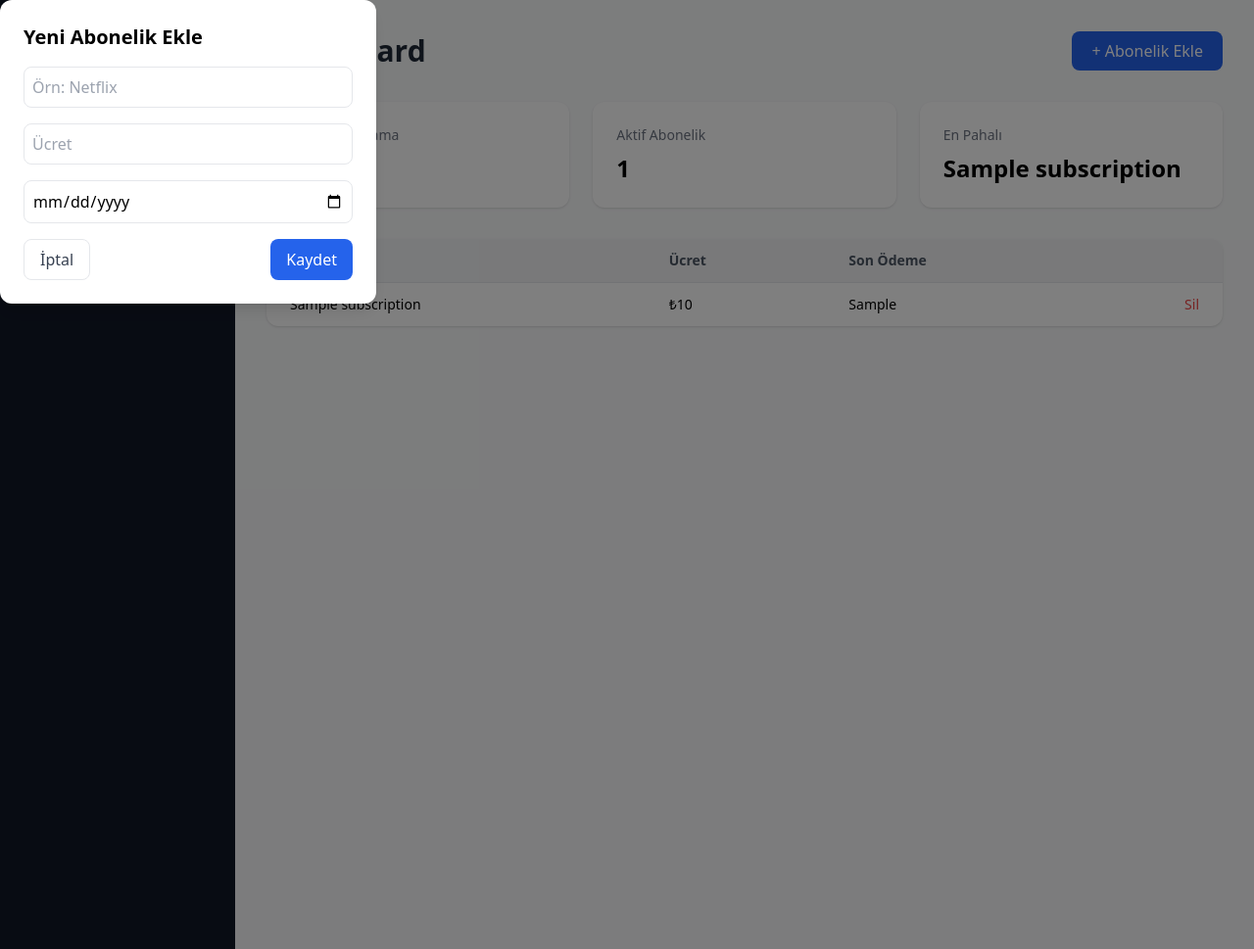
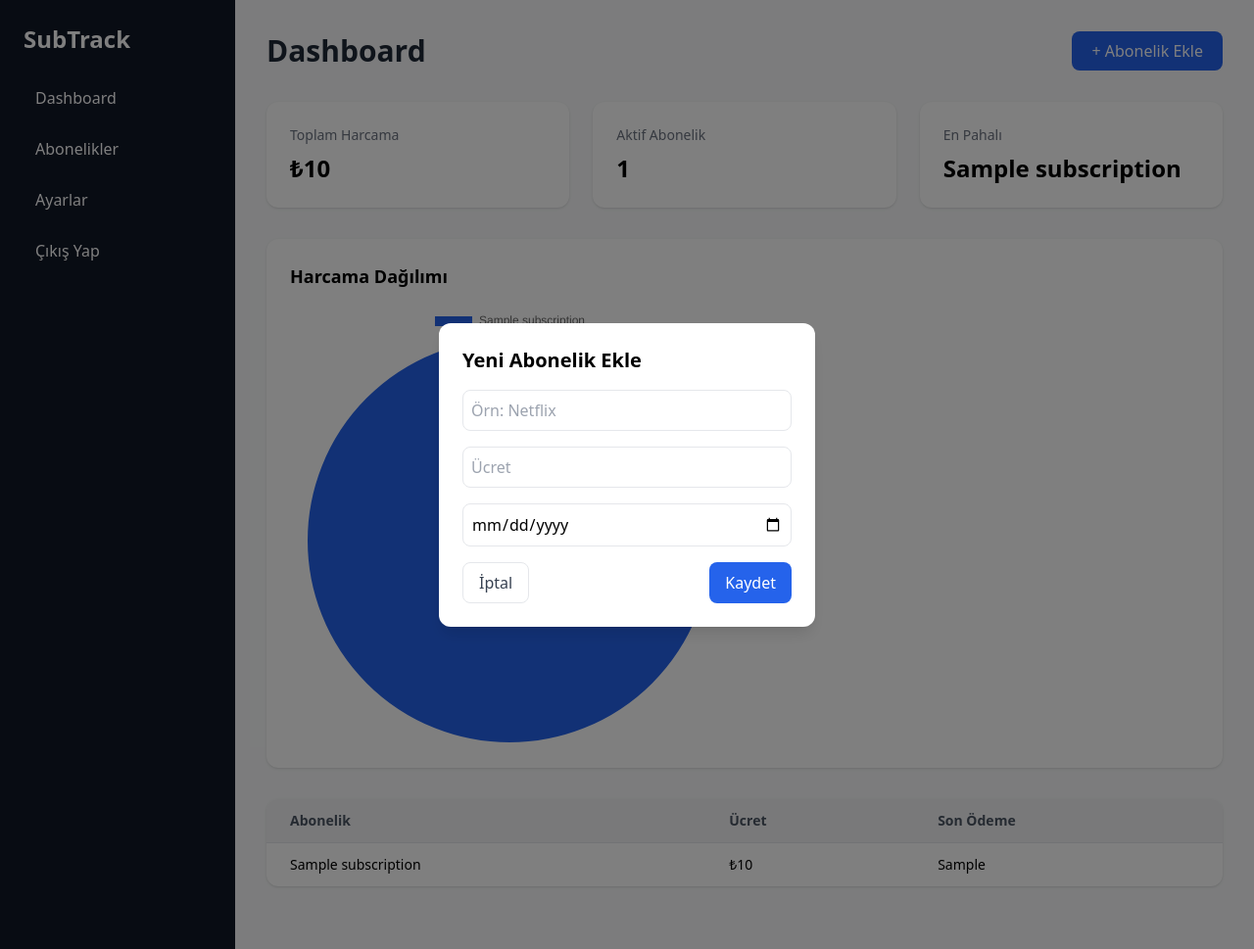
Before and after one commit to onurhasc/subscription-app, a Flask app: page / in a window 1280 px wide, after a click on "+ Abonelik Ekle". Shown: the whole page at 98% size. Run offline with Flask 3, Linux system fonts and the light colour scheme; a user stored in the database is signed in; tables that the repository leaves empty hold one stand-in row (values such as "Sample post"); some libraries are stand-ins or nearby versions.

Commit message:
add working chart

```diff
--- a/templates/dashboard.html
+++ b/templates/dashboard.html
@@ -4,10 +4,13 @@
     <meta charset="UTF-8">
     <title>{{ title }}</title>
 
-    <!-- Tailwind CDN -->
+    <!-- Tailwind -->
     <script src="https://cdn.tailwindcss.com"></script>
 
+    <!-- Chart.js -->
+    <script src="https://cdn.jsdelivr.net/npm/chart.js"></script>
 </head>
+
 <body class="bg-gray-50 font-sans">
 
 <div class="flex h-screen">
@@ -53,6 +56,14 @@
             </div>
         </div>
 
+        <!-- Chart -->
+        <div class="bg-white p-6 rounded-xl shadow mb-8">
+            <h2 class="text-lg font-semibold mb-4">Harcama Dağılımı</h2>
+            <div class="max-w-md">
+                <canvas id="myChart"></canvas>
+            </div>
+        </div>
+
         <!-- Table -->
         <div class="bg-white rounded-xl shadow overflow-hidden mb-8">
             <table class="w-full text-sm text-left">
@@ -61,7 +72,6 @@
                     <th class="px-6 py-3">Abonelik</th>
                     <th class="px-6 py-3">Ücret</th>
                     <th class="px-6 py-3">Son Ödeme</th>
-                    <th class="px-6 py-3"></th>
                 </tr>
                 </thead>
                 <tbody>
@@ -70,12 +80,6 @@
                     <td class="px-6 py-3 font-medium">{{ s.name }}</td>
                     <td class="px-6 py-3">₺{{ s.price }}</td>
                     <td class="px-6 py-3">{{ s.next }}</td>
-                    <td class="px-6 py-3 text-right">
-                        <a href="/delete/{{ loop.index0 }}"
-                           class="text-red-500 hover:underline">
-                            Sil
-                        </a>
-                    </td>
                 </tr>
                 {% endfor %}
                 </tbody>
@@ -85,20 +89,23 @@
     </div>
 </div>
 
-<!-- Add Modal -->
-<div id="modal" class="fixed inset-0 bg-black bg-opacity-50 hidden items-center justify-center">
+<!-- Modal -->
+<div id="modal" class="fixed inset-0 bg-black bg-opacity-50 hidden flex items-center justify-center">
     <form method="POST" action="/add"
           class="bg-white p-6 rounded-xl w-96 space-y-4 shadow-lg">
 
         <h2 class="text-xl font-bold">Yeni Abonelik Ekle</h2>
 
         <input name="name" type="text" placeholder="Örn: Netflix"
+               required
                class="w-full border p-2 rounded-lg focus:outline-blue-500">
 
         <input name="price" type="number" placeholder="Ücret"
+               required
                class="w-full border p-2 rounded-lg focus:outline-blue-500">
 
         <input name="next" type="date"
+               required
                class="w-full border p-2 rounded-lg focus:outline-blue-500">
 
         <div class="flex justify-between">
@@ -114,5 +121,27 @@
     </form>
 </div>
 
+<!-- Chart Script -->
+<script>
+const labels = {{ labels | tojson }};
+const values = {{ values | tojson }};
+
+if (labels.length > 0) {
+    new Chart(document.getElementById('myChart'), {
+        type: 'pie',
+        data: {
+            labels: labels,
+            datasets: [{
+                data: values,
+                backgroundColor: [
+                    '#2563eb','#16a34a','#dc2626','#9333ea',
+                    '#f97316','#0d9488','#eab308','#6b7280'
+                ]
+            }]
+        }
+    });
+}
+</script>
+
 </body>
 </html>
```
